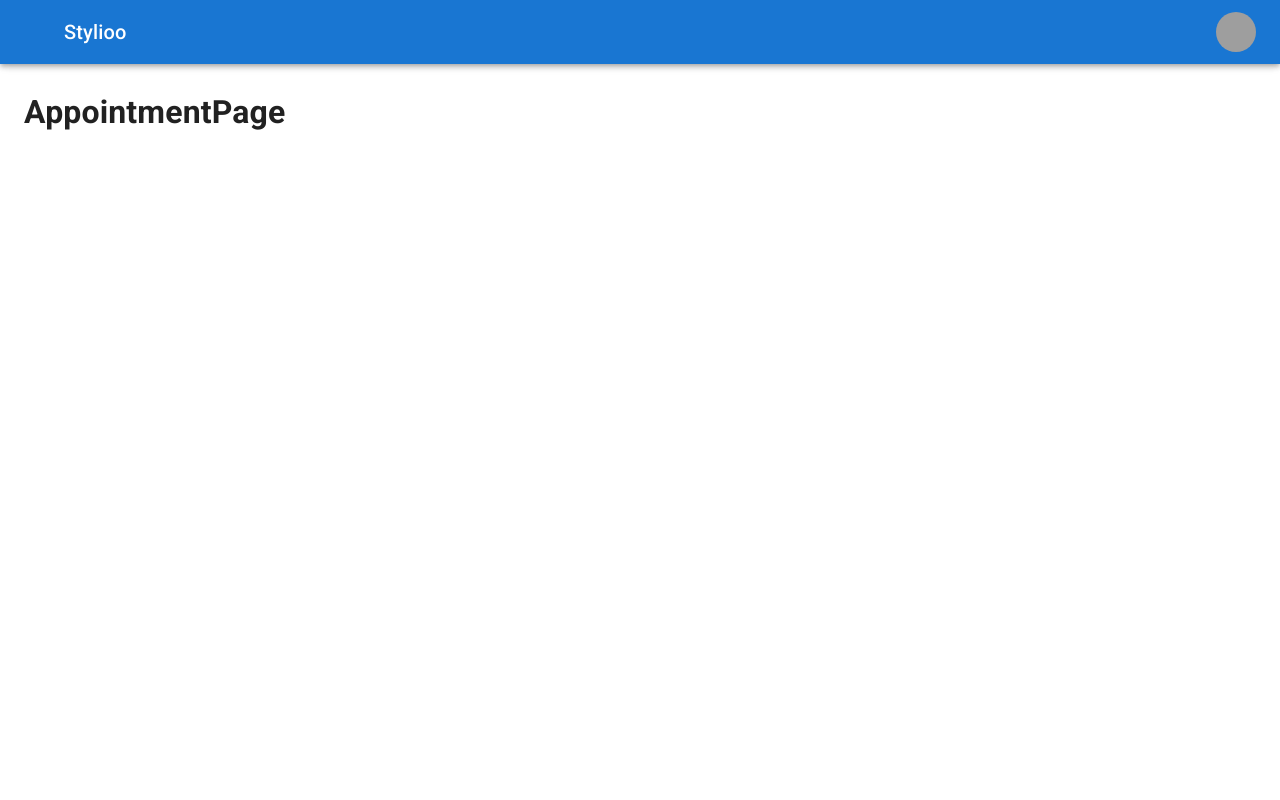
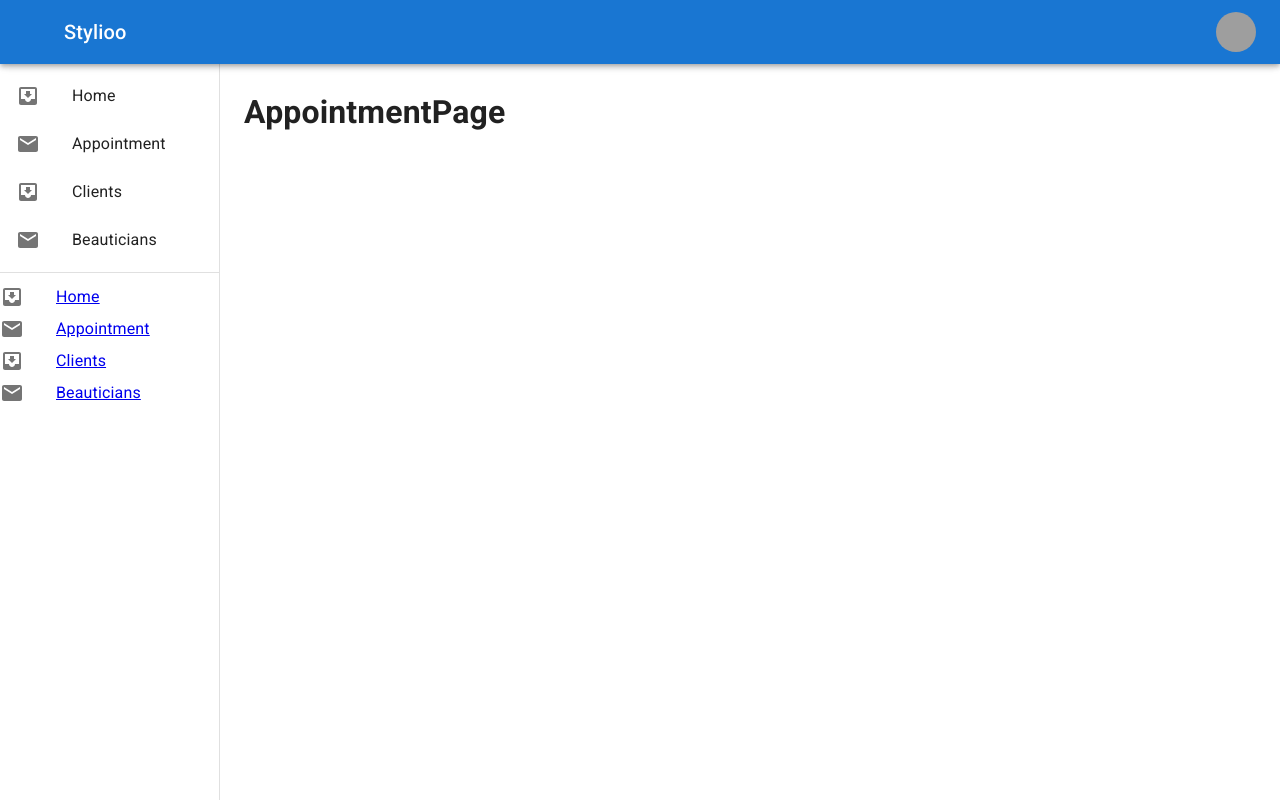
Before and after one commit to Stylioo/stylioo-web-portal, a React (Vite) app: page /appointment in a window 1280 px wide. Built offline with nearby package versions, Linux system fonts and the light colour scheme; grey boxes are pictures that could not be loaded.

Commit message:
Update SideBar.tsx

```diff
--- a/src/components/SideBar/SideBar.tsx
+++ b/src/components/SideBar/SideBar.tsx
@@ -99,7 +99,8 @@ export default function SideBar({ children }: sidebarPropType) {
                 </Container>
             </AppBar>
             <SwipeableDrawer
-                anchor="right"
+                variant={!isMobile ? "permanent" : "temporary"}
+                anchor="left"
                 open={openDrawer}
                 onClose={() => setOpenDrawer(false)}
                 onOpen={() => setOpenDrawer(true)}
```
